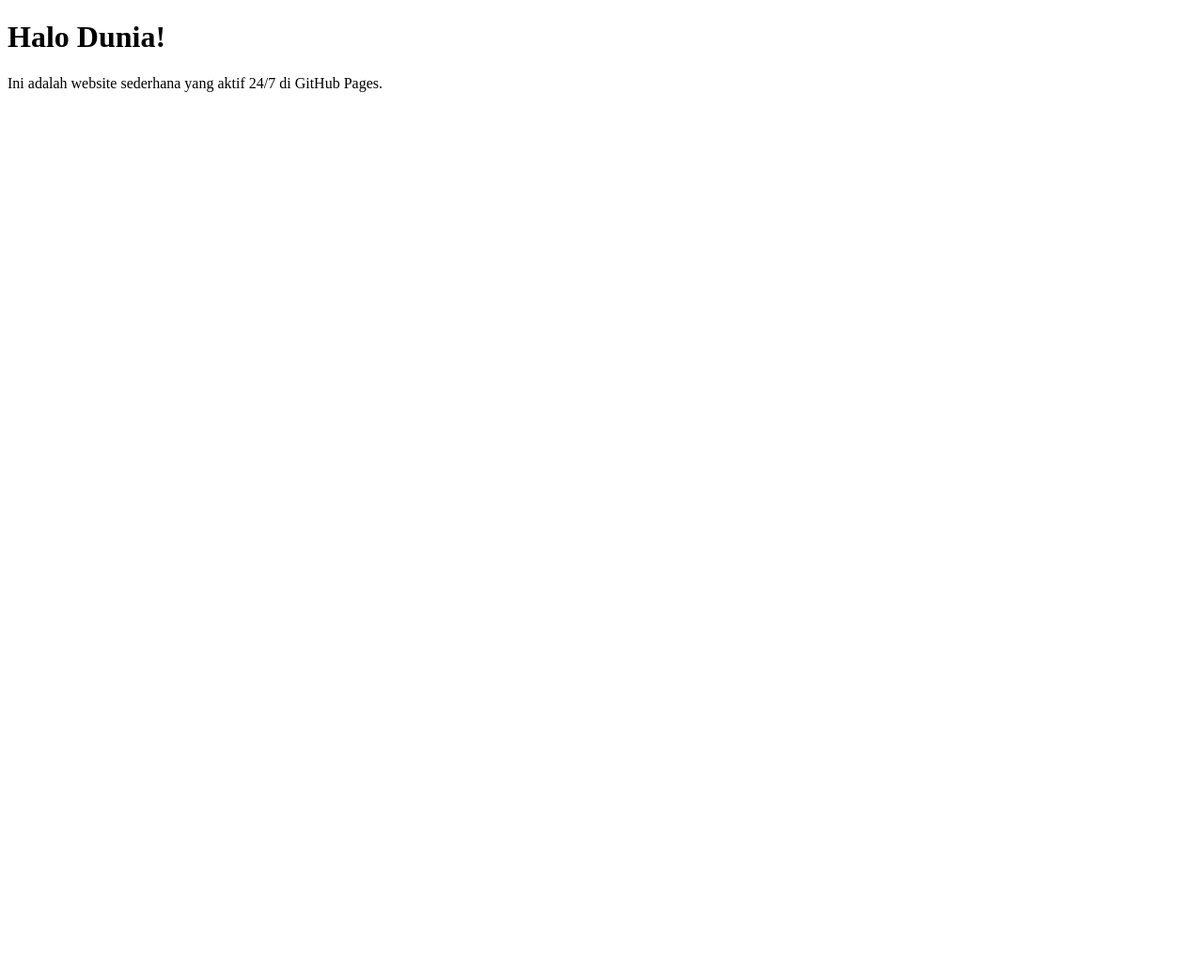
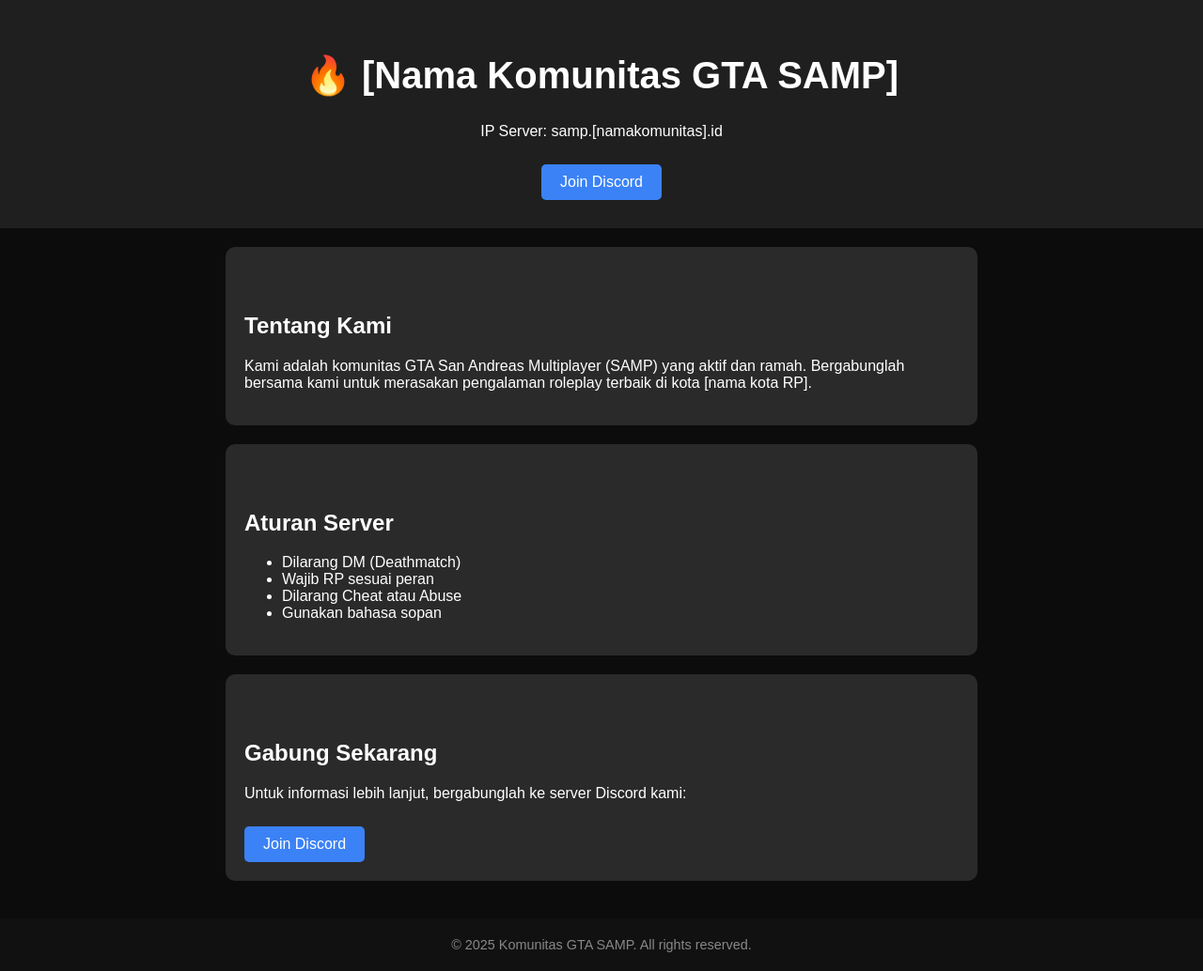
Before and after one commit to yohanadhity/rules-monarch, a plain HTML site: page index.html in a window 1280 px wide. Shown: the whole page at 94% size. Before the commit the page ends 800 px from the top, so only its background shows below. Drawn offline with Linux system fonts and the light colour scheme.

Commit message:
Update index.html

```diff
--- a/index.html
+++ b/index.html
@@ -2,10 +2,83 @@
 <html lang="id">
 <head>
   <meta charset="UTF-8">
-  <title>Website Sederhana</title>
+  <meta name="viewport" content="width=device-width, initial-scale=1">
+  <title>Komunitas GTA SAMP</title>
+  <style>
+    body {
+      font-family: Arial, sans-serif;
+      margin: 0; padding: 0;
+      background: #0c0c0c;
+      color: white;
+    }
+    header {
+      background-color: #1f1f1f;
+      padding: 30px;
+      text-align: center;
+    }
+    h1 { font-size: 2.5rem; }
+    h2 { margin-top: 50px; }
+    section {
+      max-width: 800px;
+      margin: 0 auto;
+      padding: 20px;
+    }
+    .info-box {
+      background: #2a2a2a;
+      padding: 20px;
+      border-radius: 10px;
+      margin-bottom: 20px;
+    }
+    a.button {
+      display: inline-block;
+      background: #3b82f6;
+      color: white;
+      padding: 10px 20px;
+      border-radius: 5px;
+      text-decoration: none;
+      margin-top: 10px;
+    }
+    footer {
+      text-align: center;
+      padding: 20px;
+      font-size: 0.9rem;
+      color: #888;
+      background: #111;
+    }
+  </style>
 </head>
 <body>
-  <h1>Halo Dunia!</h1>
-  <p>Ini adalah website sederhana yang aktif 24/7 di GitHub Pages.</p>
+  <header>
+    <h1>🔥 [Nama Komunitas GTA SAMP]</h1>
+    <p>IP Server: samp.[namakomunitas].id</p>
+    <a class="button" href="https://discord.gg/namaserver" target="_blank">Join Discord</a>
+  </header>
+
+  <section>
+    <div class="info-box">
+      <h2>Tentang Kami</h2>
+      <p>Kami adalah komunitas GTA San Andreas Multiplayer (SAMP) yang aktif dan ramah. Bergabunglah bersama kami untuk merasakan pengalaman roleplay terbaik di kota [nama kota RP].</p>
+    </div>
+
+    <div class="info-box">
+      <h2>Aturan Server</h2>
+      <ul>
+        <li>Dilarang DM (Deathmatch)</li>
+        <li>Wajib RP sesuai peran</li>
+        <li>Dilarang Cheat atau Abuse</li>
+        <li>Gunakan bahasa sopan</li>
+      </ul>
+    </div>
+
+    <div class="info-box">
+      <h2>Gabung Sekarang</h2>
+      <p>Untuk informasi lebih lanjut, bergabunglah ke server Discord kami:</p>
+      <a class="button" href="https://discord.gg/namaserver" target="_blank">Join Discord</a>
+    </div>
+  </section>
+
+  <footer>
+    &copy; 2025 Komunitas GTA SAMP. All rights reserved.
+  </footer>
 </body>
 </html>
```
